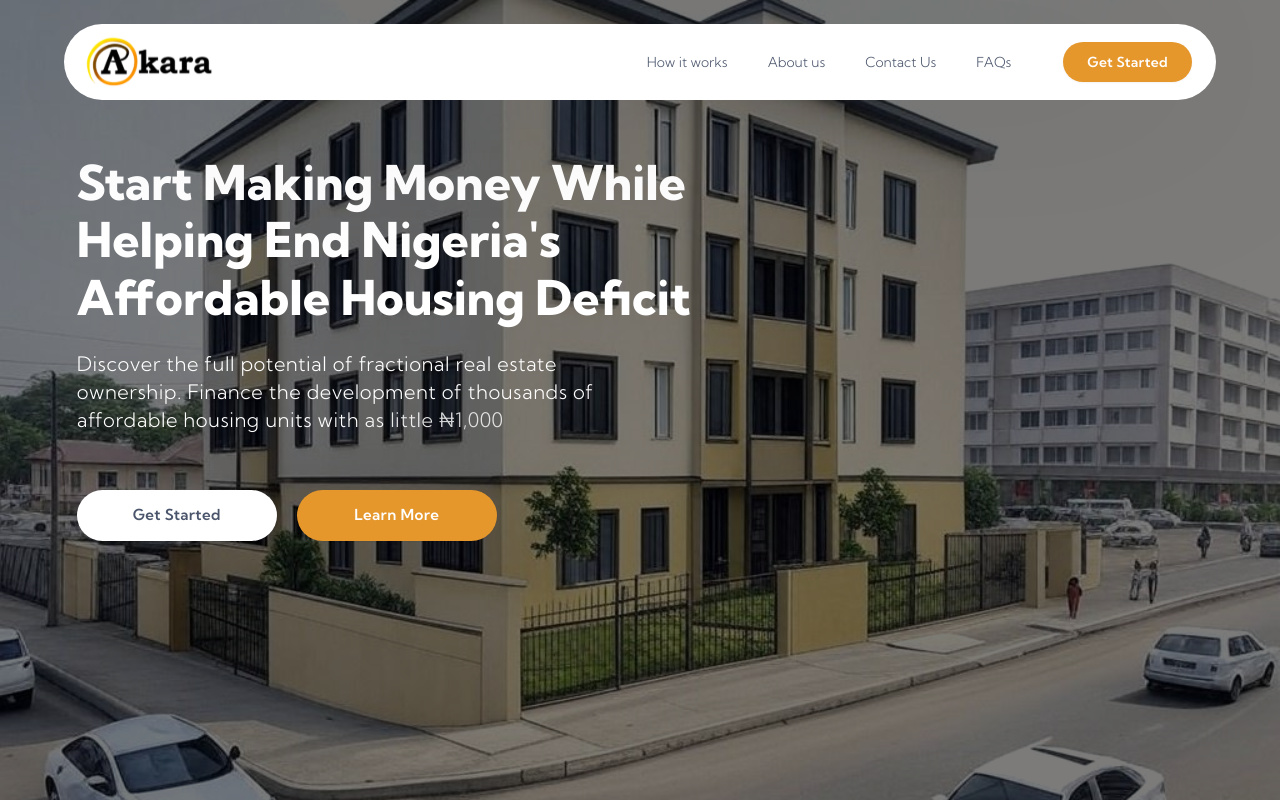
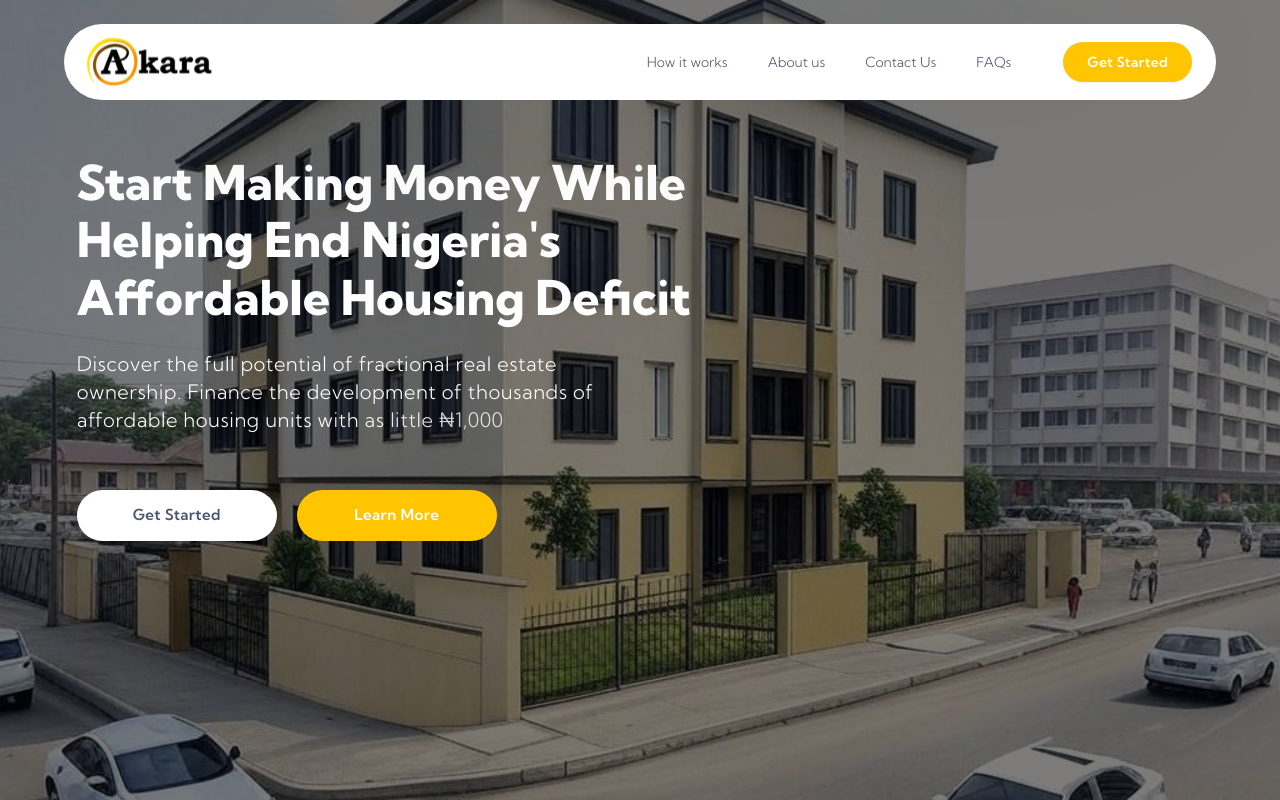
Before and after one commit to JohnOmoseni/akara-website, a React (Vite) app: page / in a window 1280 px wide. Built offline with nearby package versions, Linux system fonts and the light colour scheme.

Commit message:
chore: changed secondary color

```diff
--- a/src/styles/index.css
+++ b/src/styles/index.css
@@ -22,21 +22,21 @@
 
 		--foreground: #4a556c;
 		--foreground-100: #333461;
-		--foreground-variant: #e6972c;
+		--foreground-variant: #ffc501;
 		--foreground-variant-100: #333461;
 		--foreground-variant-200: #041434;
 
-		--secondary: #e6972c;
+		--secondary: #ffc501;
 		--secondary-foreground: #d1d5db;
 
 		--border: #c8d2df;
 		--border-100: #edeff5;
-		--border-variant: #e6972c;
+		--border-variant: #ffc501;
 
 		--grey: #667085;
 
 		--input: #aab7c680;
-		--ring: #e6972c;
+		--ring: #ffc501;
 
 		--muted: #f3f5f6; /* #e1e6ed */
 		--muted-foreground: #aab7c6;
```
